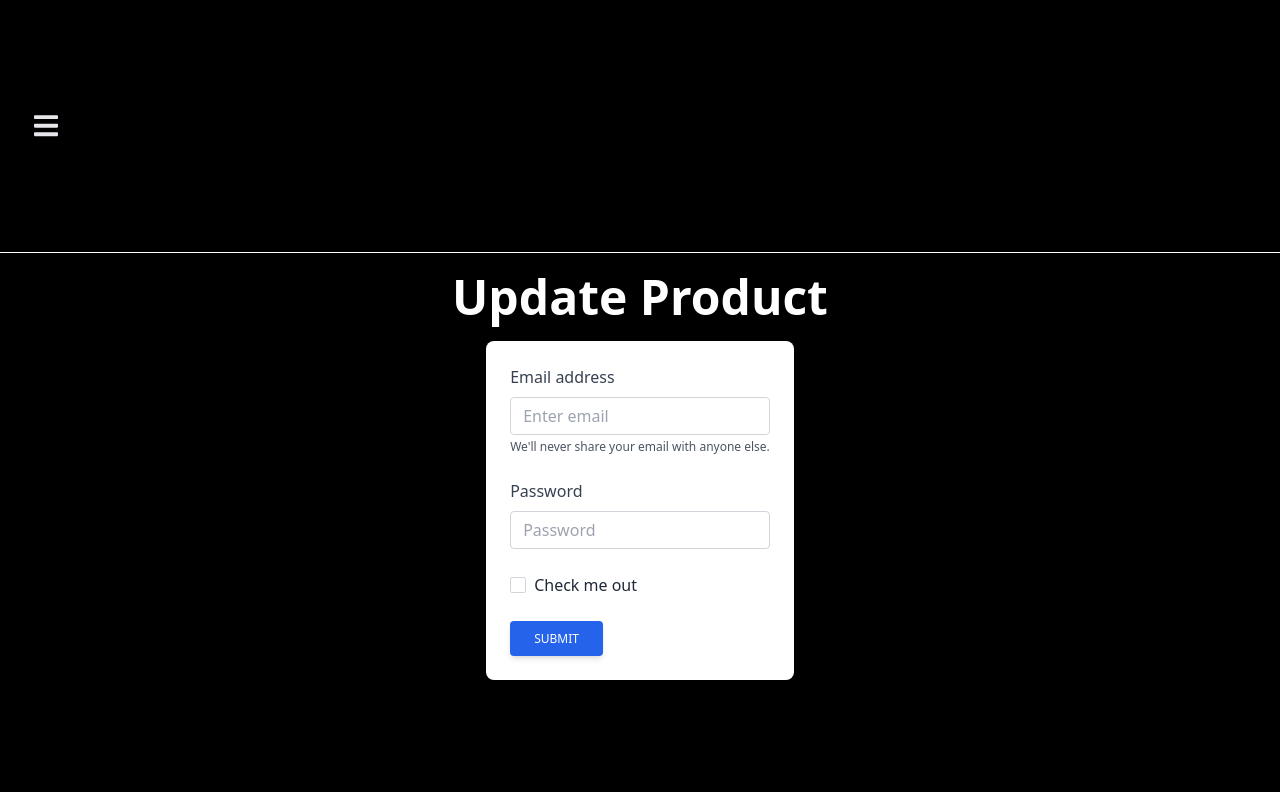
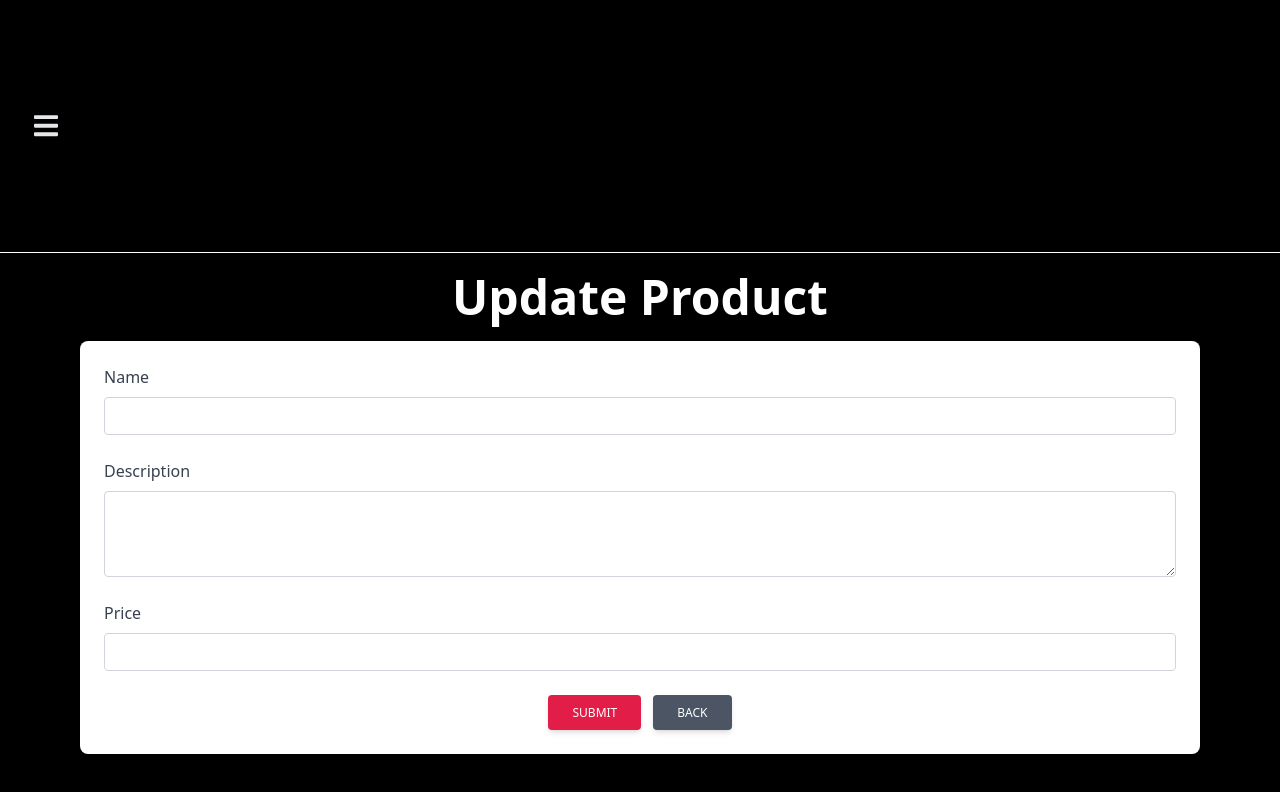
Before and after one commit to HEEPOKE/Vue-GO, a Vue app in the folder Client/: page /product/1 in a window 1280 px wide. Shown: the top 792 px of the page. Built offline with nearby package versions, Linux system fonts and the light colour scheme; what tw-elements would draw is missing.

Commit message:
Update FormUpdate.vue

```diff
--- a/Client/src/components/UpdateProduct/FormUpdate.vue
+++ b/Client/src/components/UpdateProduct/FormUpdate.vue
@@ -1,75 +1,47 @@
 <template>
-    <div class="block p-6 rounded-lg shadow-lg bg-white max-w-sm">
-        <form>
+    <div class="block p-6 rounded-lg shadow-lg bg-white w-full ml-20 mr-20">
+        <form v-on:submit.prevent @submit="handlerSubmit()">
             <div class="form-group mb-6">
-                <label for="exampleInputEmail1" class="form-label inline-block mb-2 text-gray-700">Email address</label>
-                <input type="email" class="form-control
-        block
-        w-full
-        px-3
-        py-1.5
-        text-base
-        font-normal
-        text-gray-700
-        bg-white bg-clip-padding
-        border border-solid border-gray-300
-        rounded
-        transition
-        ease-in-out
-        m-0
-        focus:text-gray-700 focus:bg-white focus:border-blue-600 focus:outline-none" id="exampleInputEmail1"
-                    aria-describedby="emailHelp" placeholder="Enter email">
-                <small id="emailHelp" class="block mt-1 text-xs text-gray-600">We'll never share your email with anyone
-                    else.</small>
+                <label for="exampleInputEmail1" class="form-label inline-block mb-2 text-gray-700">Name</label>
+                <input type="email"
+                    class="block w-full px-3 py-1.5 text-base font-normal text-gray-700 bg-white bg-clip-padding border border-solid border-gray-300 rounded transition ease-in-out m-0 focus:text-gray-700 focus:border-rose-600 focus:outline-none" />
             </div>
             <div class="form-group mb-6">
-                <label for="exampleInputPassword1" class="form-label inline-block mb-2 text-gray-700">Password</label>
-                <input type="password" class="form-control block
-        w-full
-        px-3
-        py-1.5
-        text-base
-        font-normal
-        text-gray-700
-        bg-white bg-clip-padding
-        border border-solid border-gray-300
-        rounded
-        transition
-        ease-in-out
-        m-0
-        focus:text-gray-700 focus:bg-white focus:border-blue-600 focus:outline-none" id="exampleInputPassword1"
-                    placeholder="Password">
+                <label for="exampleInputPassword1"
+                    class="form-label inline-block mb-2 text-gray-700">Description</label>
+                <textarea
+                    class="block w-full px-3 py-1.5 text-base font-normal text-gray-700 bg-white bg-clip-padding border border-solid border-gray-300 rounded transition ease-in-out m-0 focus:text-gray-700 focus:border-rose-600 focus:outline-none"
+                    rows="3">
+        </textarea>
             </div>
-            <div class="form-group form-check mb-6">
-                <input type="checkbox"
-                    class="form-check-input appearance-none h-4 w-4 border border-gray-300 rounded-sm bg-white checked:bg-blue-600 checked:border-blue-600 focus:outline-none transition duration-200 mt-1 align-top bg-no-repeat bg-center bg-contain float-left mr-2 cursor-pointer"
-                    id="exampleCheck1">
-                <label class="form-check-label inline-block text-gray-800" for="exampleCheck1">Check me out</label>
+            <div class="form-group mb-6">
+                <label for="exampleInputPassword1" class="form-label inline-block mb-2 text-gray-700">Price</label>
+                <input type="number"
+                    class="block w-full px-3 py-1.5 text-base font-normal text-gray-700 bg-white bg-clip-padding border border-solid border-gray-300 rounded transition ease-in-out m-0 focus:text-gray-700 focus:border-rose-600 focus:outline-none"
+                    min="0" />
             </div>
-            <button type="submit" class="
-      px-6
-      py-2.5
-      bg-blue-600
-      text-white
-      font-medium
-      text-xs
-      leading-tight
-      uppercase
-      rounded
-      shadow-md
-      hover:bg-blue-700 hover:shadow-lg
-      focus:bg-blue-700 focus:shadow-lg focus:outline-none focus:ring-0
-      active:bg-blue-800 active:shadow-lg
-      transition
-      duration-150
-      ease-in-out">Submit</button>
+            <div class="flex justify-center">
+                <button type="submit"
+                    class="px-6 py-2.5 mr-3 bg-rose-600 text-white font-medium text-xs leading-tight uppercase rounded shadow-md hover:bg-rose-700 hover:shadow-lg focus:bg-rose-700 focus:shadow-lg focus:outline-none focus:ring-0 active:bg-rose-800 active:shadow-lg transition duration-150 ease-in-out">
+                    Submit
+                </button>
+                <button type="button"
+                    class="px-6 py-2.5 bg-gray-600 text-white font-medium text-xs leading-tight uppercase rounded shadow-md hover:bg-gray-700 hover:shadow-lg focus:bg-gray-700 focus:shadow-lg focus:outline-none focus:ring-0 active:bg-gray-800 active:shadow-lg transition duration-150 ease-in-out"
+                    @click="goBack">Back</button>
+            </div>
         </form>
     </div>
 </template>
 <script lang="ts">
-
 export default {
     name: "FormUpdateProduct",
+    methods: {
+        handlerSubmit() {
 
-}
+        },
+        goBack() {
+            this.$router.go(-1);
+        },
+    }
+};
 </script>
```
